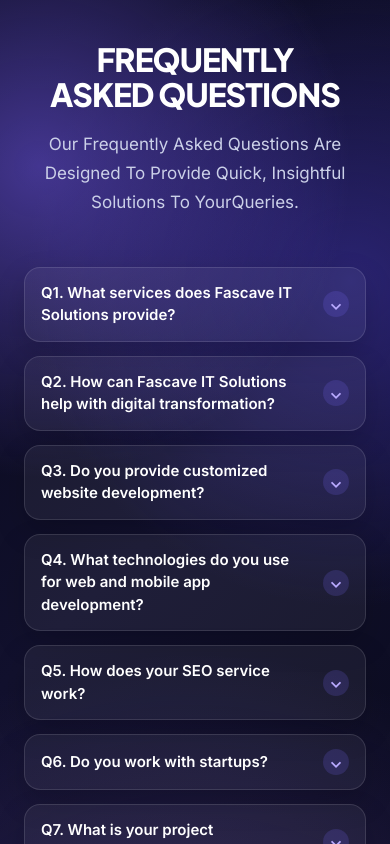
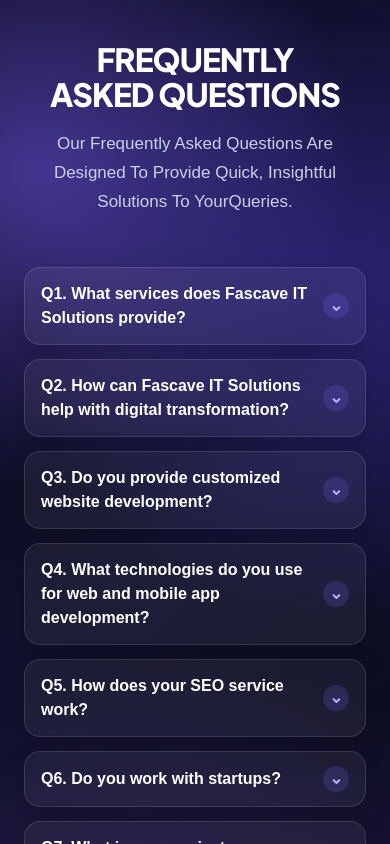
Before and after one commit to PiyushGhonge2006/fascave-website, a React (Vite) app in the folder frontend/: page / in a window 390 px wide. Shown: the part 7740-8584 px from the top of the page. Built offline with nearby package versions, Linux system fonts and the light colour scheme; no server answers.

Commit message:
faq answer font increased

```diff
--- a/frontend/src/component/Home/Hero/FAQ/FQA.css
+++ b/frontend/src/component/Home/Hero/FAQ/FQA.css
@@ -401,3 +401,51 @@
     transform: none;
   }
 }
+/* =========================================
+   FAQ TYPOGRAPHY IMPROVEMENT
+   ========================================= */
+
+/* FAQ Description */
+.faq-header p {
+  font-family: 'Manrope', sans-serif;
+  font-size: 17px;
+  font-weight: 400;
+  line-height: 1.7;
+}
+
+/* FAQ Questions */
+.faq-question,
+.faq-question-text {
+  font-family: 'Manrope', sans-serif;
+}
+
+.faq-question-text {
+  font-size: 18px;
+  font-weight: 560;
+  line-height: 1.5;
+}
+
+/* FAQ Answers */
+.faq-answer-content {
+  font-family: 'Manrope', sans-serif;
+  font-size: 17px;
+  font-weight: 400;
+  line-height: 1.7;
+}
+
+/* Mobile Typography */
+@media (max-width: 480px) {
+
+  .faq-question-text {
+    font-size: 16px;
+  }
+
+  .faq-answer-content {
+    font-size: 15px;
+    line-height: 1.65;
+  }
+
+  .faq-header p {
+    font-size: 15px;
+  }
+}
```
